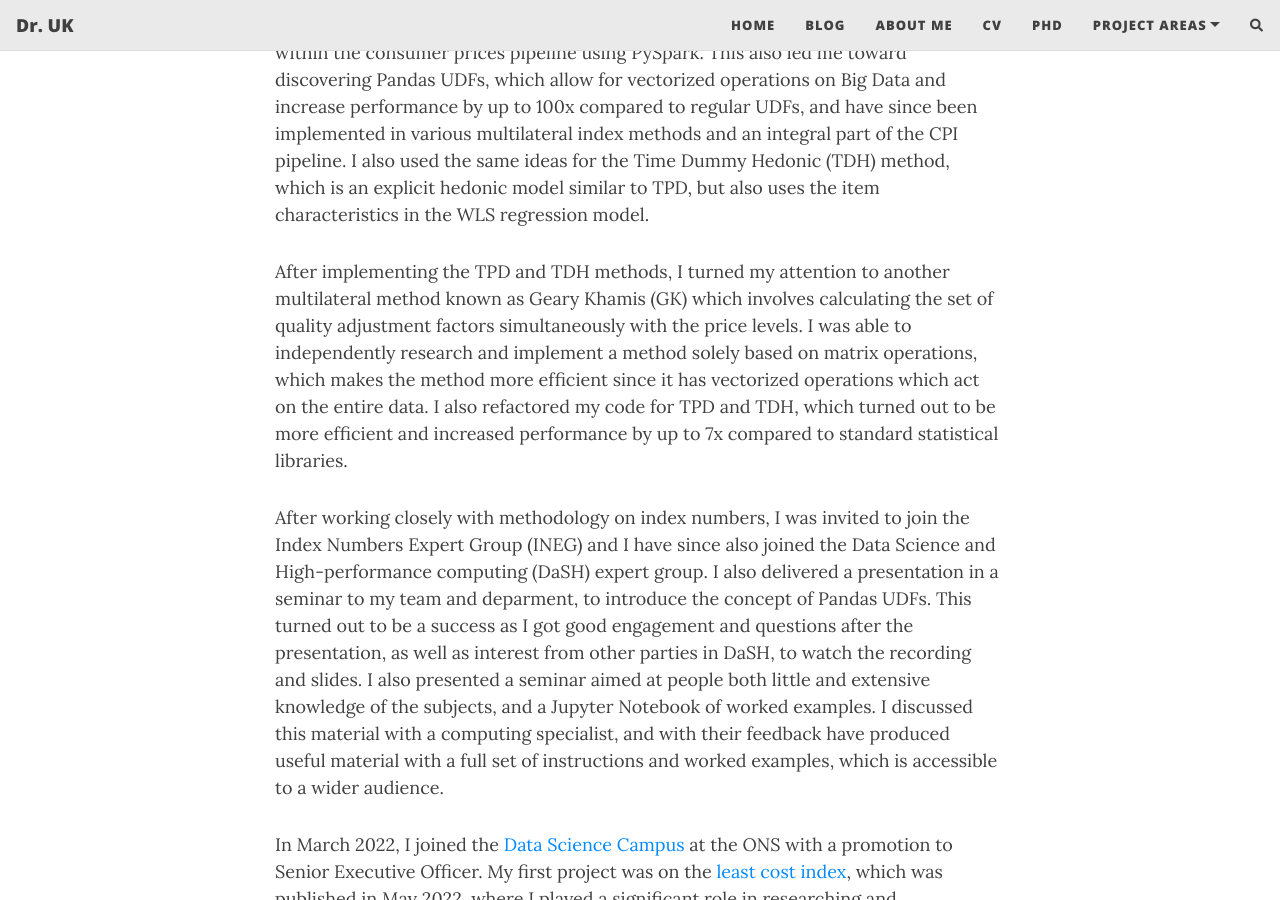
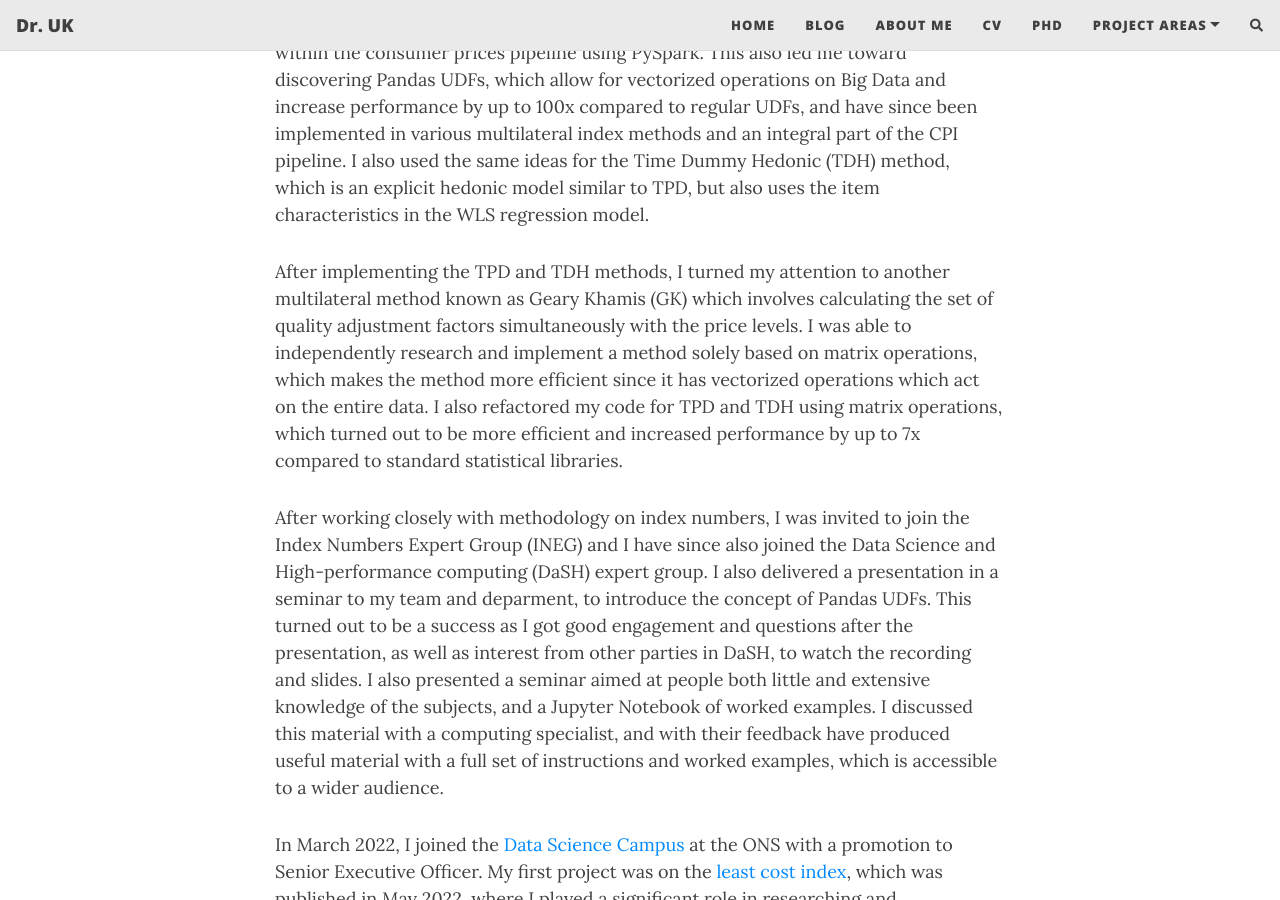
Before and after one commit to drrobotk/drrobotk.github.io, a Jekyll site: the page built from aboutme.md, in a window 1280 px wide and 900 px high, scrolled down 1459 px. Built offline with Jekyll 4.4.1, drawn with Linux system fonts in a browser that asks for light colours; nearby versions of some CDN libraries; comment, search, counter and statistics services are not loaded.

Commit message:
Update aboutme.md

```diff
--- a/aboutme.md
+++ b/aboutme.md
@@ -18,7 +18,7 @@ In June 2021, I was employed as a Data Scientist at the Higher Executive Officer
 
 While working on building a data pipeline for the CPI, I made very significant contributions both to methodology and computational efficiency for the integration of alternative data sources. In my first few months, I led an investigation into a particular implicit hedonic multilateral index method known as the time product dummy (TPD), which uses a log-linear price model with weighted least squares regression and expenditure shares as weights. In particular, my task was to implement this method within the consumer prices pipeline using PySpark. This also led me toward discovering Pandas UDFs, which allow for vectorized operations on Big Data and increase performance by up to 100x compared to regular UDFs, and have since been implemented in various multilateral index methods and an integral part of the CPI pipeline. I also used the same ideas for the Time Dummy Hedonic (TDH) method, which is an explicit hedonic model similar to TPD, but also uses the item characteristics in the WLS regression model.
 
-After implementing the TPD and TDH methods, I turned my attention to another multilateral method known as Geary Khamis (GK) which involves calculating the set of quality adjustment factors simultaneously with the price levels. I was able to independently research and implement a method solely based on matrix operations, which makes the method more efficient since it has vectorized operations which act on the entire data. I also refactored my code for TPD and TDH, which turned out to be more efficient and increased performance by up to 7x compared to standard statistical libraries.
+After implementing the TPD and TDH methods, I turned my attention to another multilateral method known as Geary Khamis (GK) which involves calculating the set of quality adjustment factors simultaneously with the price levels. I was able to independently research and implement a method solely based on matrix operations, which makes the method more efficient since it has vectorized operations which act on the entire data. I also refactored my code for TPD and TDH using matrix operations, which turned out to be more efficient and increased performance by up to 7x compared to standard statistical libraries.
 
 After working closely with methodology on index numbers, I was invited to join the Index Numbers Expert Group (INEG) and I have since also joined the Data Science and High-performance computing (DaSH) expert group. I also delivered a presentation in a seminar to my team and deparment, to introduce the concept of Pandas UDFs. This turned out to be a success as I got good engagement and questions after the presentation, as well as interest from other parties in DaSH, to watch the recording and slides. I also presented a seminar aimed at people both little and extensive knowledge of the subjects, and a Jupyter Notebook of worked examples. I discussed this material with a computing specialist, and with their feedback have produced useful material with a full set of instructions and worked examples, which is accessible to a wider audience.
 
```
